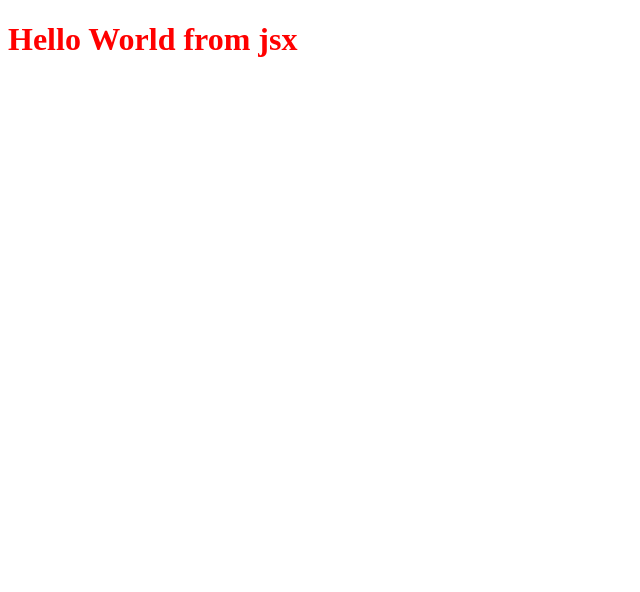
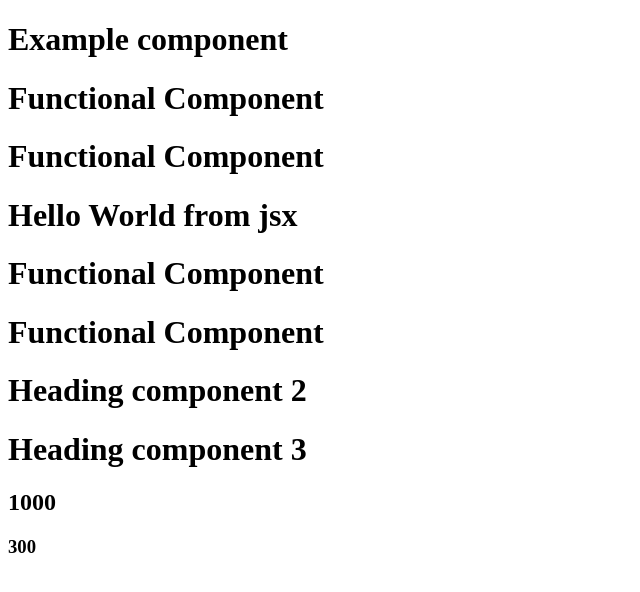
Before and after one commit to AshutoshMukherjee35/React, a React (Vite) app: page / in a window 1280 px wide. Shown: the top 592 px of the page, without its empty margins (0-640 px from the left). Built offline with nearby package versions, Linux system fonts and the light colour scheme.

Commit message:
episode 3 completion

```diff
--- a/App.js
+++ b/App.js
@@ -1,13 +1,64 @@
 import React from "react";
 import ReactDOM from "react-dom/client";
 
-const heading = React.createElement("h1", {id: "heading"}, "Hello World");
-const root = ReactDOM.createRoot(document.getElementById("root"));
-root.render(heading);
-//React.createElement => ReactElement which is a JS object => HTMLElemeent(render)
-console.log(heading)
 
 // JSX => React.createElement =>ReactElement which is a JS object => HTMLElement(render)
-const jsxHeading = <h1 id="heading">Hello World from jsx</h1>;
+//react element: jsx is a react element
+const jsxHeading = <h1 className="head" tabIndex="1">Hello World from jsx</h1>;
+const root = ReactDOM.createRoot(document.getElementById('root'))
 root.render(jsxHeading);
 console.log(jsxHeading)
+
+//react components
+//functional component is a function that returns a react element
+
+//This is component composition
+const HeadingComponent = () => {
+    return <h1>Functional Component</h1>
+}
+root.render(<HeadingComponent/>);
+
+const HeadingComponent2 = () => (
+    <div id="header">
+        <HeadingComponent />
+        <h1>Heading component 2</h1>
+    </div>
+);
+
+const fn = () => true;
+const number = 1000;
+
+const Heading3 = function() {
+    return(
+        <div id="header">
+        {jsxHeading}
+        <HeadingComponent />
+        <HeadingComponent2 />
+        <h1>Heading component 3</h1>
+        {/*u can run any piece of code over here. Any JS code can be run over here. */}
+        <h2> {number} </h2>
+        <h3>{100+200}</h3>
+        {console.log('sssss')}
+    </div>
+    )
+}
+
+
+//css: cross site scripting
+//if the api gives malicious code. in this case the data variable may pass some malecious code then the attacker can cause
+//css but JSX sanitizes the data and from that we can avoid the css. So the malecious code won't run as jsx would sanitize it.
+// const data = api.getdata();
+
+const Example = () => {
+    return (
+        <div>
+            {/* {data} */}
+            <h1>Example component</h1>
+            {/*2 ways of writing the component */}
+            <HeadingComponent></HeadingComponent>
+            <HeadingComponent/>
+            {Heading3()}
+        </div>
+    )
+}
+root.render(<Example />)
```
Also changed, not shown: notes.txt.
